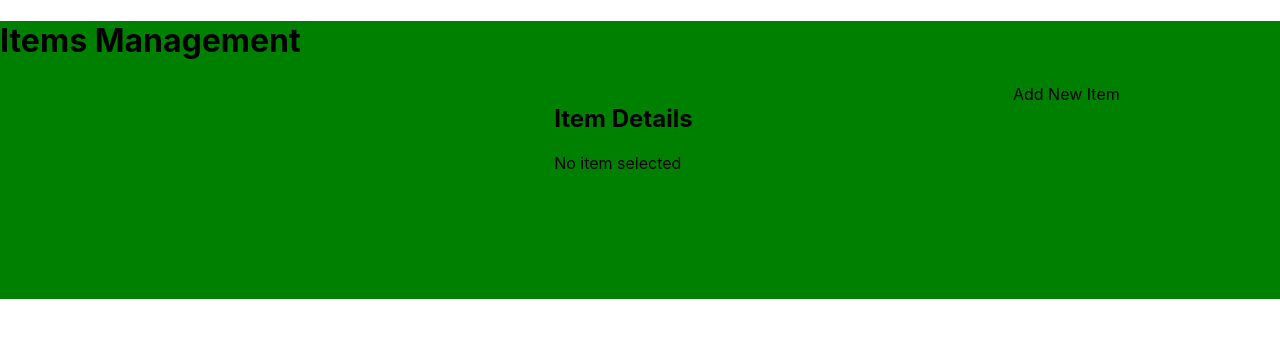
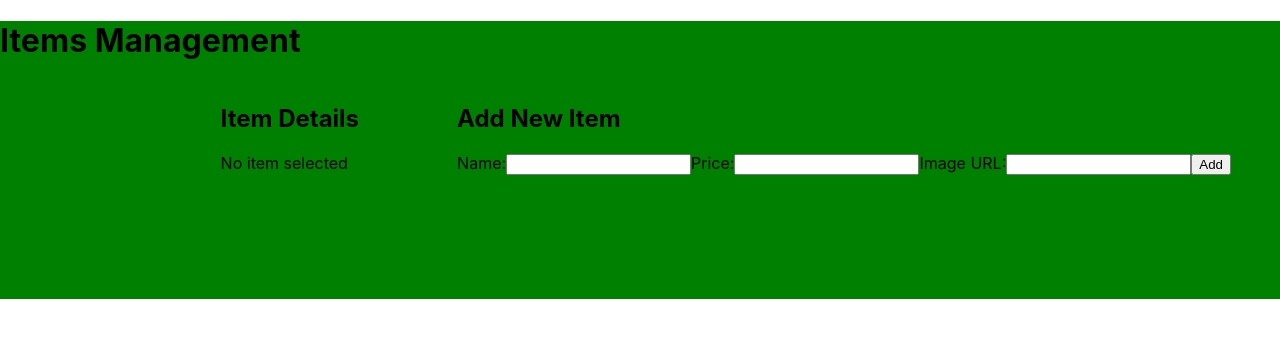
Before and after one commit to gallevy141/items-management, a React (Create React App) app: page / in a window 1280 px wide. Shown: the top 338 px of the page. Built offline with nearby package versions, Linux system fonts and the light colour scheme.

Commit message:
Create NewItemForm component

```diff
--- a/src/App.js
+++ b/src/App.js
@@ -1,6 +1,7 @@
 import React, { useState } from 'react'
 import Items from './components/Items'
 import ItemDetails from './components/ItemDetails'
+import NewItemForm from './components/NewItemForm'
 
 function App() {
   const [items, setItems] = useState([
@@ -15,13 +16,17 @@ function App() {
     setSelectedItem(item)
   }
 
+  const addItem = (item) => {
+    setItems(prevItems => [...prevItems, item])
+  }
+
   return (
     <div style={{ backgroundColor: 'green', color: 'black' }}>
       <h1>Items Management</h1>
       <div style={{ display: 'flex', justifyContent: 'space-around' }}>
         <Items items={items} selectItem={selectItem} />
         <ItemDetails selectedItem={selectedItem} />
-        <div style={{ border: '2px solid green', color: 'black' }}>Add New Item</div>
+        <NewItemForm addItem={addItem} />
       </div>
     </div>
   )
--- /dev/null
+++ b/src/components/NewItemForm.js
@@ -0,0 +1,38 @@
+import React, { useState } from 'react'
+
+const NewItemForm = ({ addItem }) => {
+    const [name, setName] = useState('')
+    const [price, setPrice] = useState('')
+    const [image, setImage] = useState('')
+
+    const handleSubmit = (event) => {
+        event.preventDefault()
+        addItem({ name, price: parseFloat(price), image })
+        setName('')
+        setPrice('')
+        setImage('')
+    }
+
+    return (
+        <div style={{ border: '2px solid green', color: 'black' }}>
+            <h2>Add New Item</h2>
+            <form onSubmit={handleSubmit}>
+                <label>
+                    Name:
+                    <input type="text" value={name} onChange={(e) => setName(e.target.value)} required />
+                </label>
+                <label>
+                    Price:
+                    <input type="number" step="0.01" value={price} onChange={(e) => setPrice(e.target.value)} required />
+                </label>
+                <label>
+                    Image URL:
+                    <input type="url" value={image} onChange={(e) => setImage(e.target.value)} required />
+                </label>
+                <button type="submit">Add</button>
+            </form>
+        </div>
+    )
+}
+
+export default NewItemForm
```
